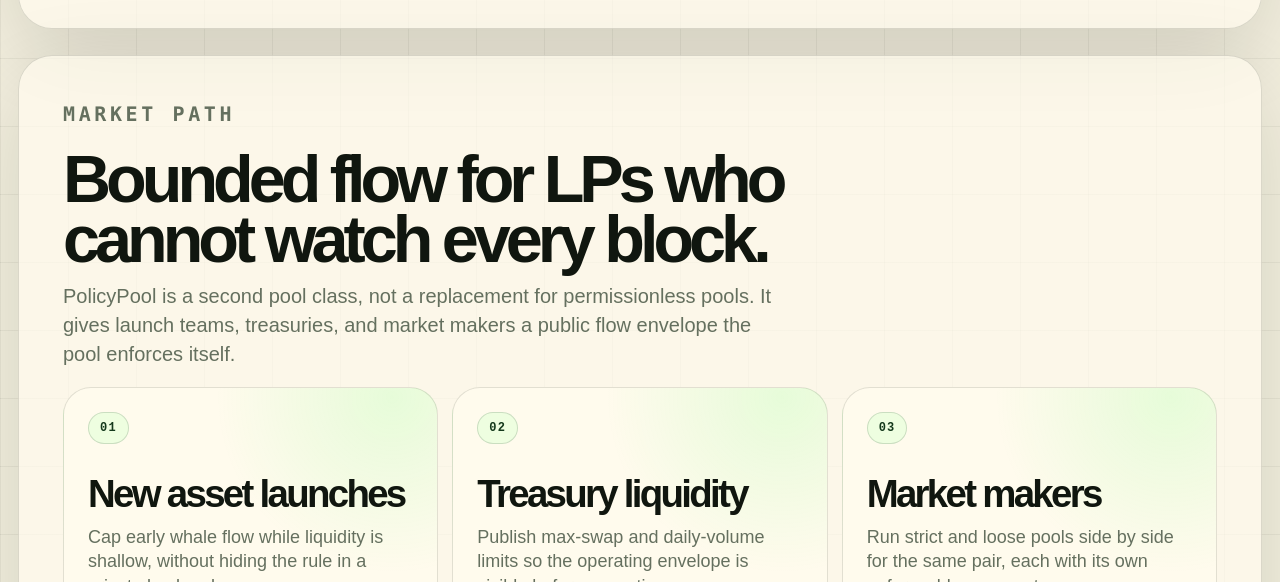
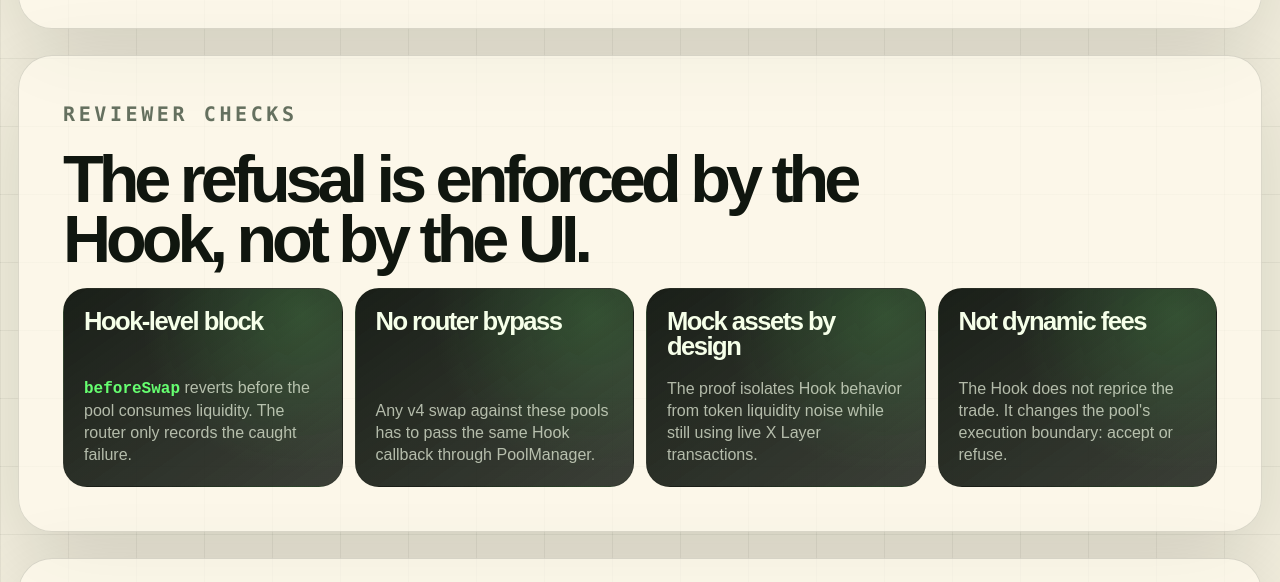
Before and after one commit to dolepee/policypool, a website: page web/index.html in a window 1280 px wide. Shown: the part 2662-3244 px from the top of the page. Drawn offline with Linux system fonts and the light colour scheme.

Commit message:
answer reviewer objections in judge path

```diff
--- a/web/index.html
+++ b/web/index.html
@@ -227,6 +227,31 @@ spentToday += amountIn
 emit SwapAccepted(poolId, trader, amountIn)</code></pre>
         </section>
 
+        <section class="reviewer-checks" aria-label="Reviewer checks">
+          <div class="section-head compact">
+            <p class="eyebrow">Reviewer checks</p>
+            <h2>The refusal is enforced by the Hook, not by the UI.</h2>
+          </div>
+          <div class="check-grid">
+            <article>
+              <strong>Hook-level block</strong>
+              <p><code>beforeSwap</code> reverts before the pool consumes liquidity. The router only records the caught failure.</p>
+            </article>
+            <article>
+              <strong>No router bypass</strong>
+              <p>Any v4 swap against these pools has to pass the same Hook callback through PoolManager.</p>
+            </article>
+            <article>
+              <strong>Mock assets by design</strong>
+              <p>The proof isolates Hook behavior from token liquidity noise while still using live X Layer transactions.</p>
+            </article>
+            <article>
+              <strong>Not dynamic fees</strong>
+              <p>The Hook does not reprice the trade. It changes the pool's execution boundary: accept or refuse.</p>
+            </article>
+          </div>
+        </section>
+
         <section class="market-path" aria-label="Market path">
           <div class="section-head compact">
             <p class="eyebrow">Market path</p>
--- a/web/styles.css
+++ b/web/styles.css
@@ -400,6 +400,7 @@ h2 {
 .proof-board,
 .verifier-panel,
 .mechanism,
+.reviewer-checks,
 .market-path,
 .deployment {
   margin-top: 26px;
@@ -660,6 +661,46 @@ pre {
   line-height: 1.58;
 }
 
+.check-grid {
+  display: grid;
+  grid-template-columns: repeat(4, minmax(0, 1fr));
+  gap: 12px;
+}
+
+.check-grid article {
+  min-height: 190px;
+  display: flex;
+  flex-direction: column;
+  justify-content: space-between;
+  border: 1px solid rgba(16, 22, 15, 0.12);
+  border-radius: 24px;
+  padding: 20px;
+  color: #f6ffe9;
+  background:
+    radial-gradient(circle at 85% 12%, rgba(102, 255, 112, 0.16), transparent 10rem),
+    linear-gradient(145deg, rgba(16, 22, 15, 0.96), rgba(16, 22, 15, 0.82));
+}
+
+.check-grid strong {
+  display: block;
+  font-size: clamp(24px, 2vw, 32px);
+  line-height: 0.96;
+  letter-spacing: -0.06em;
+}
+
+.check-grid p {
+  margin: 20px 0 0;
+  color: rgba(246, 255, 233, 0.68);
+  font-size: 16px;
+  line-height: 1.38;
+}
+
+.check-grid code {
+  color: var(--green);
+  font-family: "IBM Plex Mono", "Berkeley Mono", "Cascadia Mono", monospace;
+  font-weight: 900;
+}
+
 .use-case-grid {
   display: grid;
   grid-template-columns: repeat(3, minmax(0, 1fr));
@@ -731,6 +772,7 @@ pre {
   .proof-grid,
   .verifier-panel,
   .mechanism,
+  .check-grid,
   .use-case-grid,
   .deploy-grid {
     grid-template-columns: 1fr;
@@ -780,6 +822,7 @@ pre {
   .proof-board,
   .verifier-panel,
   .mechanism,
+  .reviewer-checks,
   .market-path,
   .deployment {
     border-radius: 26px;
```
Also changed, not shown: docs/JUDGE_GUIDE.md (+22 -0 lines), README.md.
